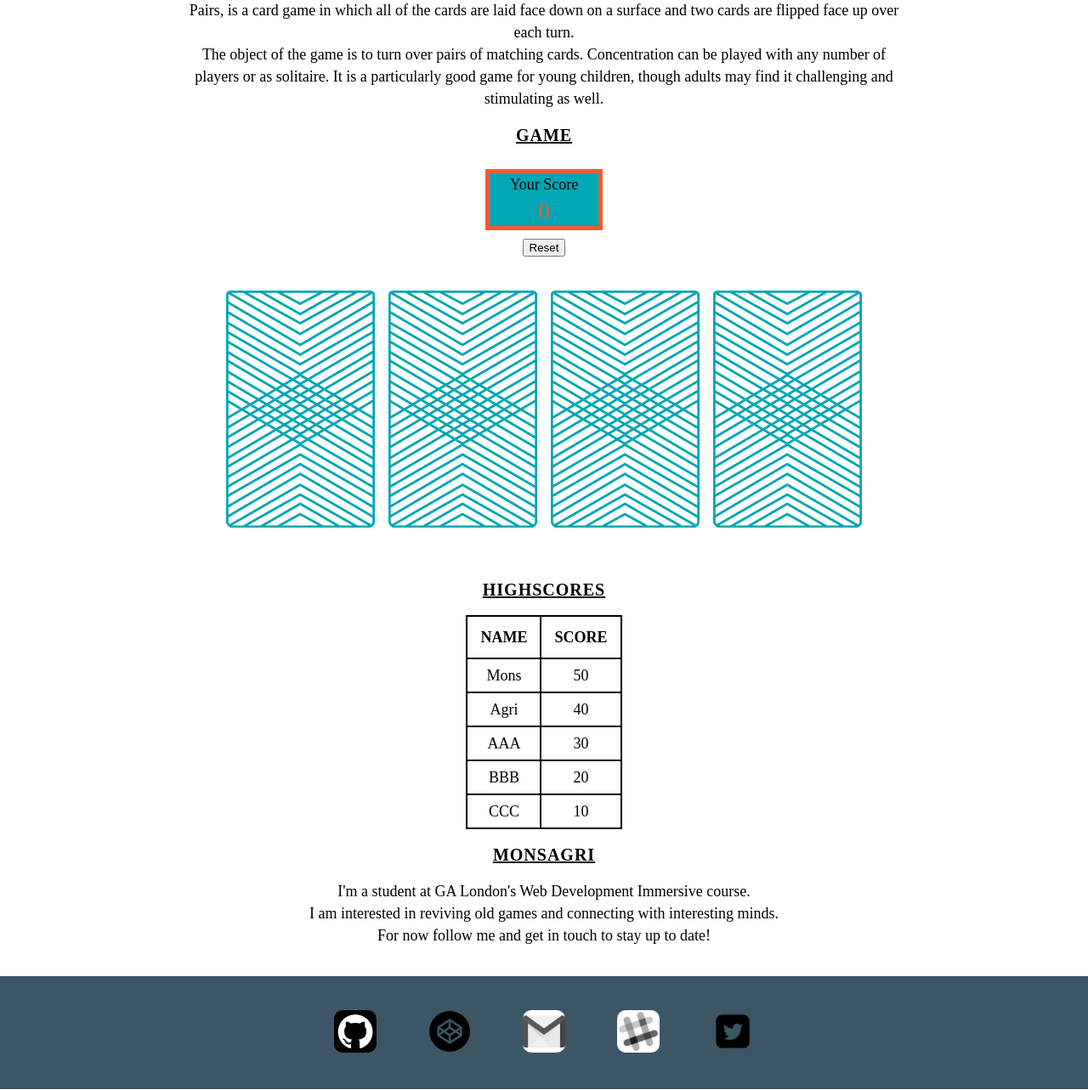
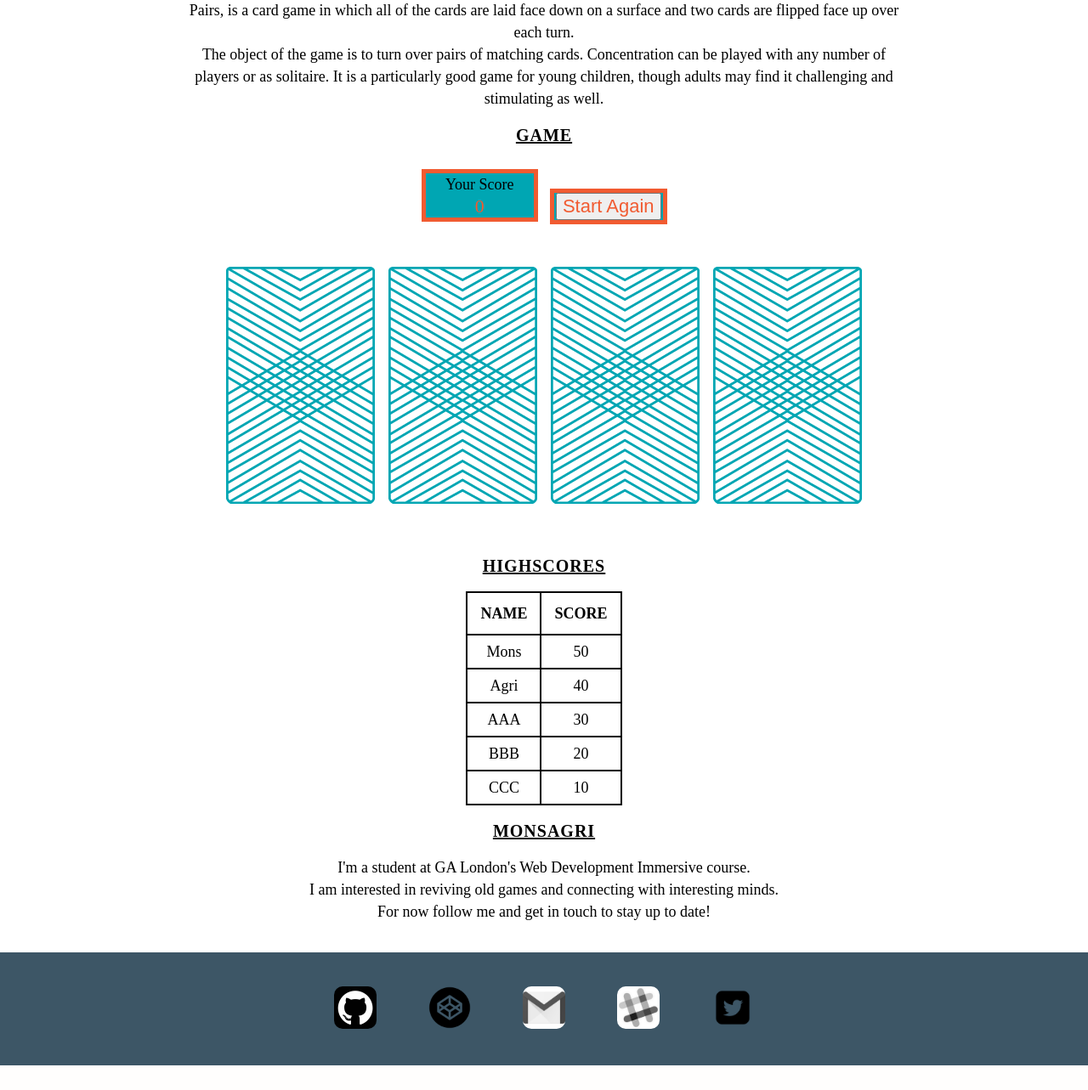
Before and after one commit to monsagri/memory_game, a PHP site: page /home.html in a window 1280 px wide. Shown: the part 263-1546 px from the top of the page at 85% size. After the commit the page ends 1517 px from the top, so only its background shows below. Run offline with PHP 8.4, Linux system fonts and the light colour scheme; some web fonts are replaced.

Commit message:
Added card flipping ngreversal and attempted to style reset button

```diff
--- a/home.html
+++ b/home.html
@@ -19,24 +19,32 @@
 			<a href="#monsagri" class="navbar">Monsagri</a>
 	</nav>
 	<main>
+	<div id="wrapperinstructions">
 		<h3 id="instructions">Instructions</h3>
 
 		<p>Concentration, also known as Match Match, Match Up, Memory, Pelmanism, Shinkei-suijaku, Pexeso or simply Pairs, is a card game in which all of the cards are laid face down on a surface and two cards are flipped face up over each turn. <br>
 		The object of the game is to turn over pairs of matching cards. Concentration can be played with any number of players or as solitaire. It is a particularly good game for young children, though adults may find it challenging and stimulating as well.</p>
 
+	</div>
+
+	<div id="wrappergame">
 		<h3 id="game">Game</h3>
 
-		<div id="scorebox">
+		<div id="scorebox" class = "gamefunctioncontainer">
 			<p>Your Score</p>
-			<p id="scoredisplay">0</p>
+			<p id="scoredisplay" class = "gamefunction">0</p>
 		</div>
-		<div id="reset"	class="button">
-			<button id="resetbutton">Reset</button>
+		<div id="reset"	class="gamefunctioncontainer">
+			<button id="resetbutton" class = "gamefunction">Start Again</button>
 		</div>
 
 		<div id="game-board" class="board clearfix">
 
 		</div>
+
+	</div>
+
+	<div id="wrapperhighscores">
 
 		<h3 id="highscores">Highscores</h3>
 
@@ -67,12 +75,14 @@
 			</tr>
 		</table>
 
+	</div>
+	<div id="wrappermonsagri">
 		<h3 id="monsagri">Monsagri</h3>
 
 		<p>I'm a student at GA London's Web Development Immersive course.<br>
 		I am interested in reviving old games and connecting with interesting minds.<br>
 		For now follow me and get in touch to stay up to date!</p>
-
+	</div>
 	</main>
 
 	<footer>
--- a/js/main.js
+++ b/js/main.js
@@ -24,30 +24,40 @@
  ];
 
  var cardsInPlay = [];
+ var cardAmount = cards.length;
  var scoreString = parseInt(document.getElementById('scoredisplay').innerHTML);
 
- 	// Check if cards match and empty the array after checking
+ // Check if cards match and empty the array after checking
 var checkForMatch = function() {
+	var flippedCards = document.querySelectorAll("img[data-status = 'flipped']");
+	//var flippedCard1 = document.querySelectorAll("img[data-status = 'flipped']")[1];
 	if (cardsInPlay[0] === cardsInPlay[1]) {
 		console.log("You found a match!");
-		//Find a way to remove flipped cards
+		//Find a way to remove flipped cards   -> set status to found
 			scoreString += 5;
 			document.getElementById('scoredisplay').innerHTML = scoreString;
+			for (i = 0; i <flippedCards.length; i++) {
+				flippedCards[i].setAttribute('data-status', "found");
+				flippedCards[i].removeEventListener('click', flipCard);
+			};
 			cardsInPlay = [];
-
-
 	} else {
 		console.log("Sorry, try again.");
-		// Add a way to unflip wrong cards
+		// Add a way to unflip wrong cards -> set status back to unflipped and change src
 			scoreString -= 2;
 			document.getElementById('scoredisplay').innerHTML = scoreString;
-		cardsInPlay = [];
+			for (i = 0; i <flippedCards.length; i++) {
+				flippedCards[i].setAttribute('src', "images/back.png");
+				flippedCards[i].setAttribute('data-status', "unflipped");
+			};
+			cardsInPlay = [];
 	}
 }
 
  // flipping Cards
 var flipCard = function() {
 	cardId = this.getAttribute('data-id');
+	this.setAttribute('data-status', "flipped");
  	console.log("Player flipped " + cards[cardId].rank + " of " + cards[cardId].suit);
  	cardsInPlay.push(cards[cardId].rank);
  	this.setAttribute('src', cards[cardId].cardImage);
@@ -62,7 +72,7 @@
 			cardElement = document.createElement('img');
 			cardElement.setAttribute('src', "images/back.png");
 			cardElement.setAttribute('data-id', i);
-			cardElement.setAttribute('data-rank', cards[i].rank)
+			cardElement.setAttribute('data-status', "unflipped");
 			cardElement.addEventListener('click', flipCard);
 			document.getElementById('game-board').appendChild(cardElement);
 
@@ -87,11 +97,6 @@
 var scores = [];
 	for (i = 0;i <= 4;i++)
 		scores.push(parseInt(document.getElementById('score'+ i).innerHTML));
-
-
-//var scoreentry = prompt("Enter your score please");
-//var score = parseInt(scoreentry);
-
 
 // Check for highscore using if
 var checkForHighscore = function() {
@@ -120,11 +125,13 @@
 	}
 };
 
-/* Attempt to remove flipped cards from the board
-		for (i = 0; i < cardsInPlay.length; i++) {
-			console.log(cardsInPlay[i]);
-			var currentCard = document.querySelectorAll('data-rank = " + CSS.escape(cardsInPlay[i]) + "');
-			console.log(currentCard);
-			currentCard.innerHTML = "";
 
+ /* Get random integers (MDN Sourced)
+
+ var getRandomInt = function(min, max) {
+  min = Math.ceil(min);
+  max = Math.floor(max);
+  return Math.floor(Math.random() * (max - min)) + min; //The maximum is exclusive and the minimum is inclusive
+}
+console.log (getRandomInt(0, cardAmount));
 */
--- a/styles/style.css
+++ b/styles/style.css
@@ -129,7 +129,7 @@
 
 }
 
-#scorebox {
+.gamefunctioncontainer {
 	border: 5px solid #F15B31;
 	margin: 10px 5px;
 	display: inline-block;
@@ -137,12 +137,11 @@
 	font-size: 22px;
 	font-weight: 600px;
 	width: 15%;
+	height: 10%;
 	}
 
-#scoredisplay {
-	font-size: 28px;
-	font-weight: 800px;
+.gamefunction {
+	font-size: 22px;
+	font-weight: 00px;
 	color: #F15B31;
-	padding: 5px;
-
 }
```
